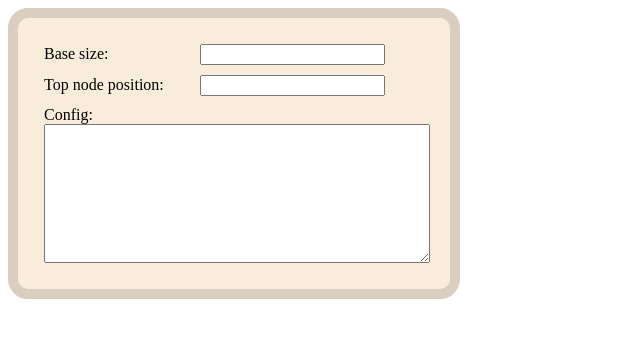
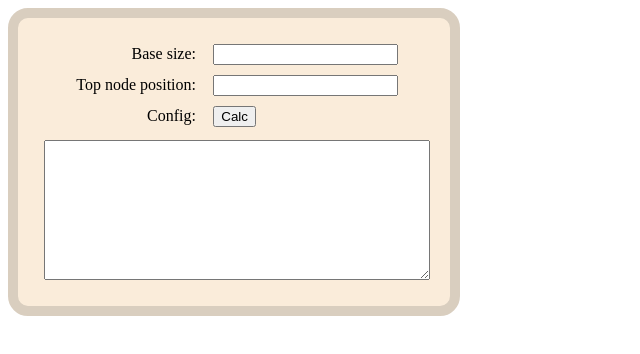
Before and after one commit to IronCretin/Fairing-Node-Helper, a plain HTML site: page index.html in a window 1280 px wide. Shown: the whole page, without its empty margins (0-640 px from the left). Drawn offline with Linux system fonts and the light colour scheme.

Commit message:
derp
derp

```diff
--- a/index.html
+++ b/index.html
@@ -11,11 +11,12 @@
                 <input type="number" id="size">
             </div>
             <div>
-                <label for="size">Top node position:</label>
+                <label for="top">Top node position:</label>
                 <input type="number" id="top">
             </div>
             <div>
                 <label for="out">Config:</label>
+                <input type="submit" id="calc" value="Calc">
                 <textarea id="out"></textarea>
             </div>
         </form>
--- a/script.js
+++ b/script.js
@@ -0,0 +1,7 @@
+let update = () => {
+    console.log('derp')
+    return true
+}
+
+size.addEventListener('input', update)
+top.addEventListener('input', update)
--- a/style.css
+++ b/style.css
@@ -13,9 +13,19 @@ form div {
 label {
     display: inline-block;
     width: 40%;
+    text-align: right;
+}
+input {
+    display: inline-block;
+    margin-left: 1em;
 }
 textarea {
     display: block;
     width: 100%;
-    height: 10em
+    height: 10em;
+    margin-top: 1em
 }
+#calc {
+    display: inline-block;
+    margin-left: 1em;
+}
```
